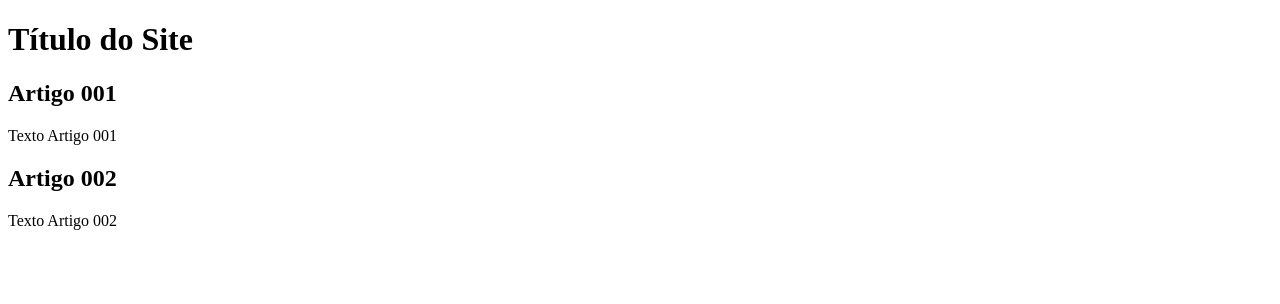
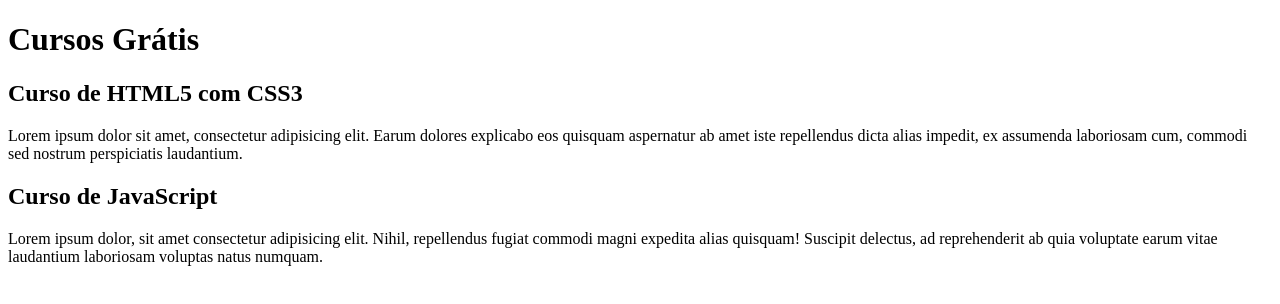
Before and after one commit to ursulakaigawa/projeto-site, a plain HTML site: page index.html in a window 1280 px wide. Drawn offline with Linux system fonts and the light colour scheme.

Commit message:
comecei a escrever o conteúdo

```diff
--- a/index.html
+++ b/index.html
@@ -8,15 +8,15 @@
 <body>
     <main>
         <header>
-            <h1>Título do Site</h1>
+            <h1>Cursos Grátis</h1>
         </header>
         <article>
-            <h2>Artigo 001</h2>
-            <p>Texto Artigo 001</p>
+            <h2>Curso de HTML5 com CSS3</h2>
+            <p>Lorem ipsum dolor sit amet, consectetur adipisicing elit. Earum dolores explicabo eos quisquam aspernatur ab amet iste repellendus dicta alias impedit, ex assumenda laboriosam cum, commodi sed nostrum perspiciatis laudantium.</p>
         </article>
         <article>
-            <h2>Artigo 002</h2>
-            <p>Texto Artigo 002</p>
+            <h2>Curso de JavaScript</h2>
+            <p>Lorem ipsum dolor, sit amet consectetur adipisicing elit. Nihil, repellendus fugiat commodi magni expedita alias quisquam! Suscipit delectus, ad reprehenderit ab quia voluptate earum vitae laudantium laboriosam voluptas natus numquam.</p>
         </article>
     </main>
 </body>
```
